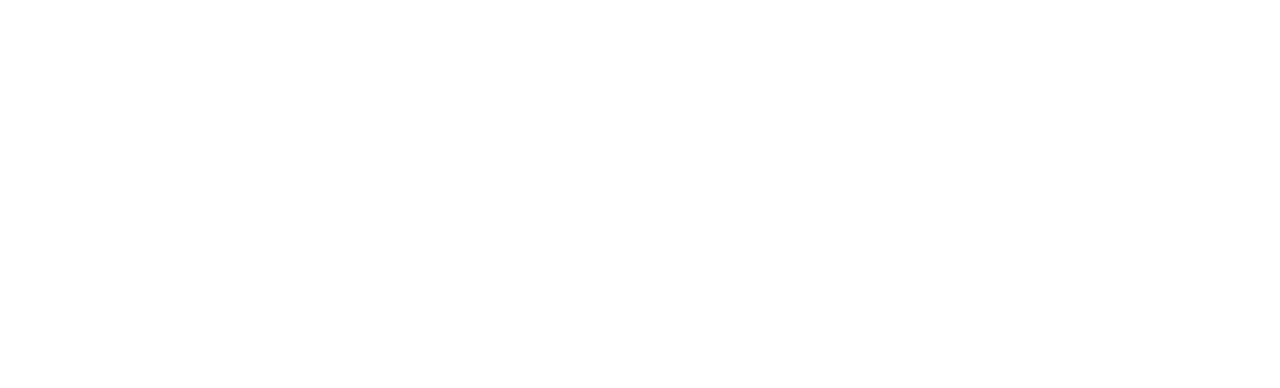
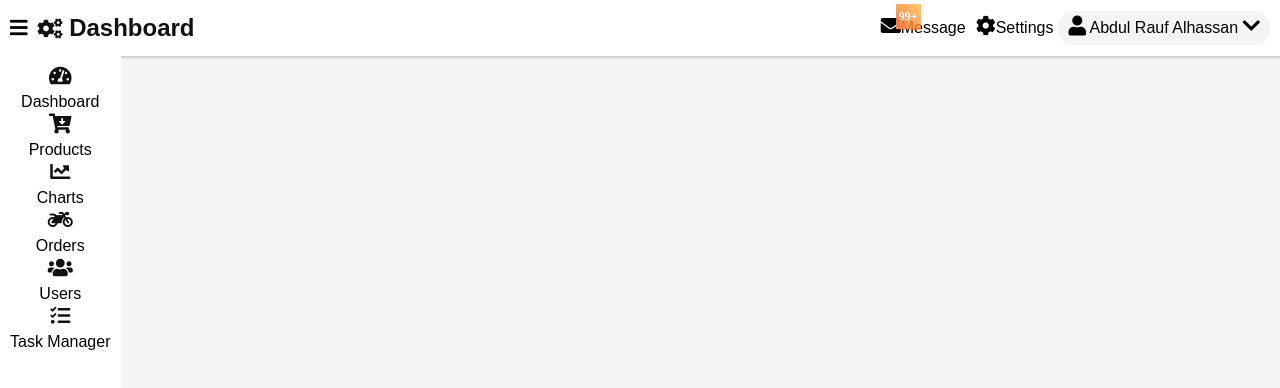
Before and after one commit to RaufAl-hassan/dashboard.github.io, a plain HTML site: page index.html in a window 1280 px wide. Drawn offline with Linux system fonts and the light colour scheme.

Commit message:
created main-navbar

```diff
--- a/css/utility.css
+++ b/css/utility.css
@@ -0,0 +1,134 @@
+:root {
+  --blackColor: #111;
+  --lightColor: #f4f4f4;
+  --whiteColor: #fff;
+}
+
+* {
+  margin: 0;
+  padding: 0;
+  box-sizing: border-box;
+}
+
+html {
+  font-size: 10px;
+}
+
+i {
+  font-size: 2rem !important;
+}
+
+body {
+  font: normal 1.6rem/1.5 sans-serif;
+  background: var(--lightColor);
+  width: 100vw;
+}
+
+ul {
+  list-style: none;
+}
+
+a {
+  text-decoration: none;
+  color: var(--blackColor);
+}
+
+.main-navbar {
+  background: var(--whiteColor);
+  min-height: 5rem;
+  box-shadow: 0.2rem 0.2rem 0.2rem #ccc;
+}
+.main-navbar .left-nav-item i {
+  cursor: pointer;
+}
+.main-navbar .right-nav-item li {
+  padding: 0.5rem;
+  cursor: pointer;
+  position: relative;
+}
+.main-navbar .right-nav-item li i {
+  position: relative;
+}
+.main-navbar .right-nav-item .message {
+  position: absolute;
+  background: linear-gradient(
+    to right top,
+    rgb(255, 127, 80),
+    rgba(255, 166, 0, 0.589)
+  );
+  top: -100%;
+  right: -100%;
+  bottom: 0;
+  width: 2.5rem;
+  margin: auto;
+  height: 2.5rem;
+  color: var(--whiteColor);
+  font-size: 1.2rem;
+  text-align: center;
+  /* border-radius: 50%; */
+  overflow: hidden;
+}
+.main-navbar .right-nav-item > .profile {
+  background: var(--lightColor);
+  padding: 0.5rem 1rem;
+  border-radius: 1.6rem;
+}
+.main-navbar .right-nav-item li ul {
+  position: absolute;
+  right: 0;
+  width: 20rem;
+  background: var(--whiteColor);
+  display: none;
+}
+.main-navbar .right-nav-item li:hover > ul {
+  display: block;
+}
+
+.main-aside {
+  position: fixed;
+  background: var(--whiteColor);
+  height: 100vh;
+}
+
+.d-flex {
+  display: flex;
+}
+.justify-content-between {
+  justify-content: space-between;
+}
+.justify-content-start {
+  justify-content: flex-start;
+}
+.justify-content-center {
+  justify-content: center;
+}
+.align-items-center {
+  align-items: center;
+}
+
+.text-black {
+  color: var(--blackColor);
+}
+.text-center {
+  text-align: center;
+}
+
+.p-1 {
+  padding: 1rem;
+}
+.px-1 {
+  padding: 0 1rem;
+}
+
+.d-lg-none {
+  display: none;
+}
+
+@media (max-width: 76.8rem) {
+  .d-none {
+    display: none;
+  }
+  .d-block {
+    display: block;
+  }
+}
--- a/index.html
+++ b/index.html
@@ -10,6 +10,108 @@
     <title>Dashboard | welcome</title>
   </head>
   <body>
+    <!-- header -->
+    <header class="main-header">
+      <!-- left nav-item-->
+      <nav
+        class="main-navbar d-flex justify-content-between align-items-center px-1"
+      >
+        <div class="left-nav-item d-flex align-items-center">
+          <i class="fa fa-bars"></i>
+          <h2 class="p-1">
+            <a href=""><i class="fa fa-cogs d-none"></i> Dashboard</a>
+          </h2>
+        </div>
+        <!-- end left nav-item-->
+        <!-- right nav-item-->
+        <ul class="d-flex right-nav-item align-items-center">
+          <li title="message">
+            <div>
+              <span
+                ><i class="fa fa-envelope"
+                  ><span
+                    class="message d-flex align-items-center justify-content-center"
+                    >99+</span
+                  ></i
+                ></span
+              ><span class="d-none">Message</span>
+            </div>
+            <ul class="p-1">
+              <li><i class="fa fa-user"></i> New Order</li>
+              <li><i class="fa fa-user"></i> New Order</li>
+              <li><i class="fa fa-user"></i> New Order</li>
+              <li><i class="fa fa-user"></i> New Order</li>
+            </ul>
+          </li>
+          <li title="settings">
+            <i class="fa fa-cog"></i><span class="d-none">Settings</span>
+          </li>
+          <li title="profile" class="profile">
+            <i class="fa fa-user"></i
+            ><span class="d-none"> Abdul Rauf Alhassan</span>
+            <i class="fa fa-chevron-down"></i>
+            <ul class="p-1">
+              <li class="d-block d-lg-none">
+                <a href=""><i class="fa fa-user"></i> Abdul Rauf Alhassan</a>
+              </li>
+              <li class="d-none">
+                <a href=""><i class="fa fa-user"></i> Profile</a>
+              </li>
+              <li>
+                <a href=""><i class="fa fa-edit"></i> Edit Profile</a>
+              </li>
+              <li>
+                <a href=""><i class="fa fa-sign-out-alt"></i> Logout</a>
+              </li>
+            </ul>
+          </li>
+        </ul>
+        <!-- end right nav-item-->
+      </nav>
+    </header>
+    <aside class="main-aside">
+      <ul class="p-1 text-center">
+        <li>
+          <div>
+            <a href=""><i class="fa fa-tachometer-alt"></i></a>
+            <div>Dashboard</div>
+          </div>
+        </li>
+        <li>
+          <div>
+            <a href=""><i class="fa fa-cart-arrow-down"></i></a>
+            <div>Products</div>
+          </div>
+        </li>
+        <li>
+          <div>
+            <a href=""><i class="fa fa-chart-line"></i></a>
+            <div>Charts</div>
+          </div>
+        </li>
+        <li>
+          <div>
+            <a href=""><i class="fa fa-motorcycle"></i></a>
+            <div>Orders</div>
+          </div>
+        </li>
+        <li>
+          <div>
+            <a href=""><i class="fa fa-users"></i></a>
+            <div>
+              <div>Users</div>
+            </div>
+          </div>
+        </li>
+        <li>
+          <div>
+            <a href=""><i class="fa fa-tasks"></i></a>
+            <div>Task Manager</div>
+          </div>
+        </li>
+      </ul>
+    </aside>
+    <!-- end header -->
     <!-- custom js -->
     <script src="./js/utility.js"></script>
     <script src="./js/app.js"></script>
```
